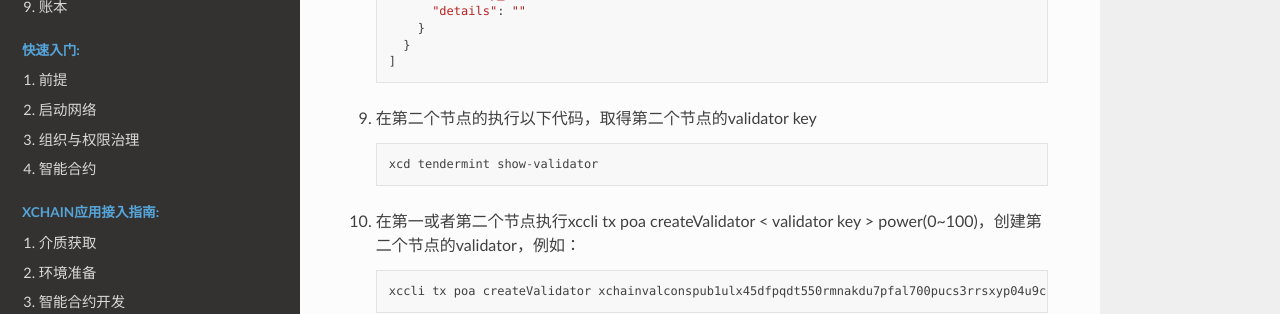
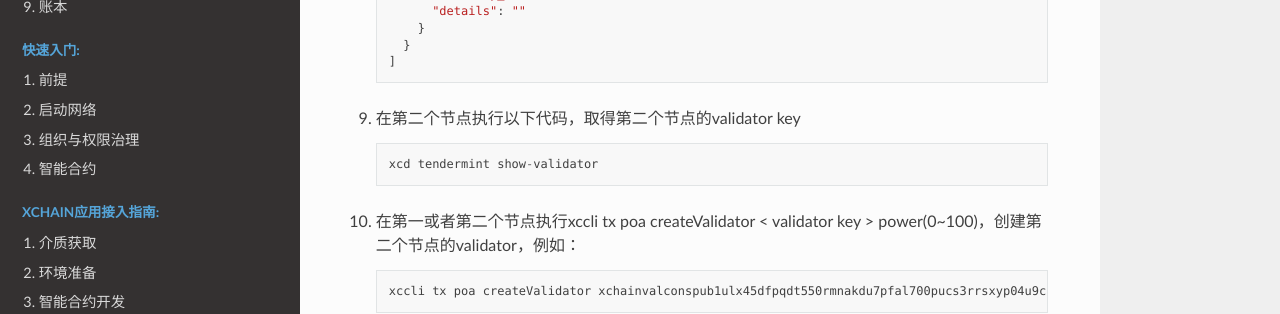
Before and after one commit to XAbaiyangdian/xchaindoc, a Sphinx documentation site: the page built from source/deployment/machine-deploy.md, in a window 1280 px wide and 900 px high, scrolled down 6209 px. Shown: the part 149-463 px from the top of the window. Built offline with Sphinx 7.4.7 and the Read the Docs theme 2.0.0, drawn with Linux system fonts in a browser that asks for light colours.

Commit message:
修改描述

````diff
--- a/source/deployment/machine-deploy.md
+++ b/source/deployment/machine-deploy.md
@@ -372,7 +372,7 @@ xcd：节点服务程序； xccli：客户端命令行工具； so：xcd和xccli
 
 
 
-9. 在第二个节点的执行以下代码，取得第二个节点的validator key
+9. 在第二个节点执行以下代码，取得第二个节点的validator key
 
    ```
    xcd tendermint show-validator
````
